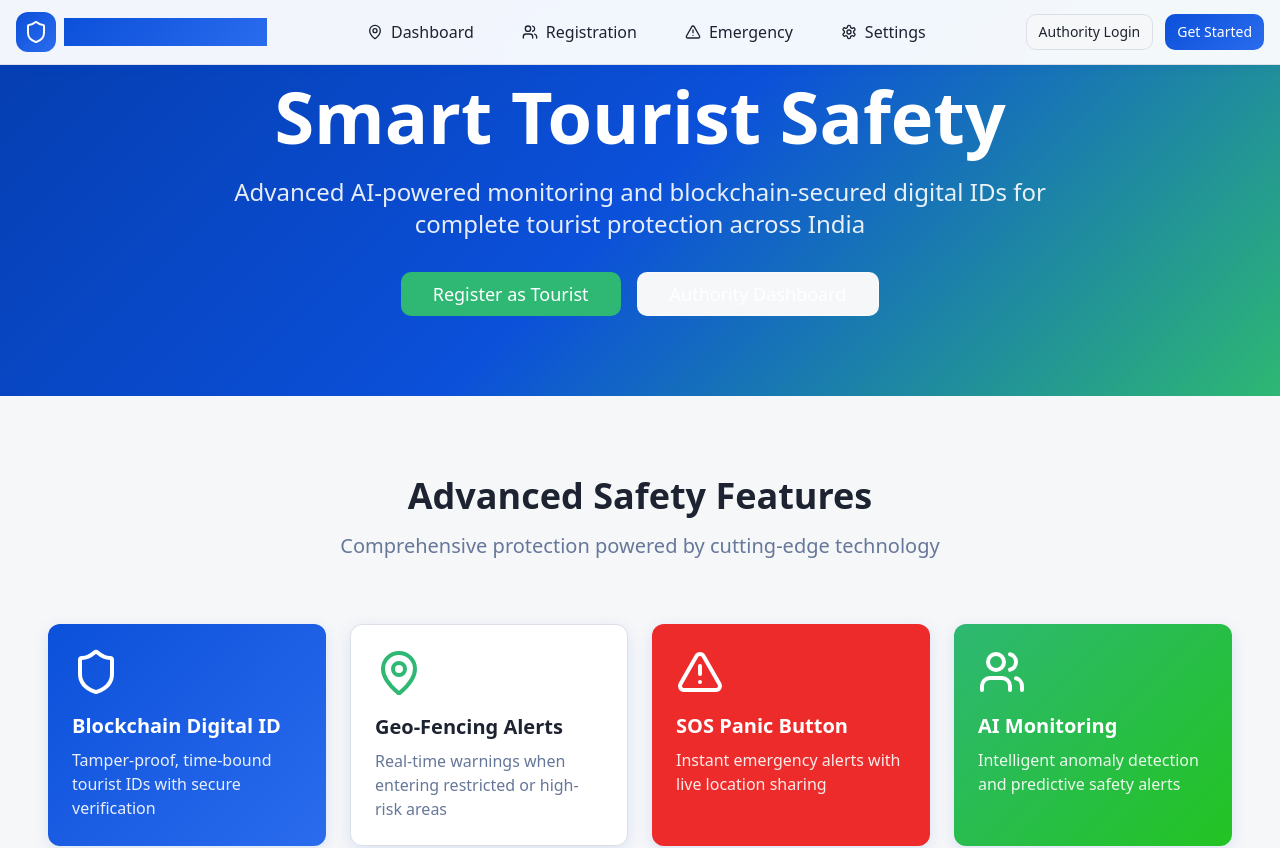
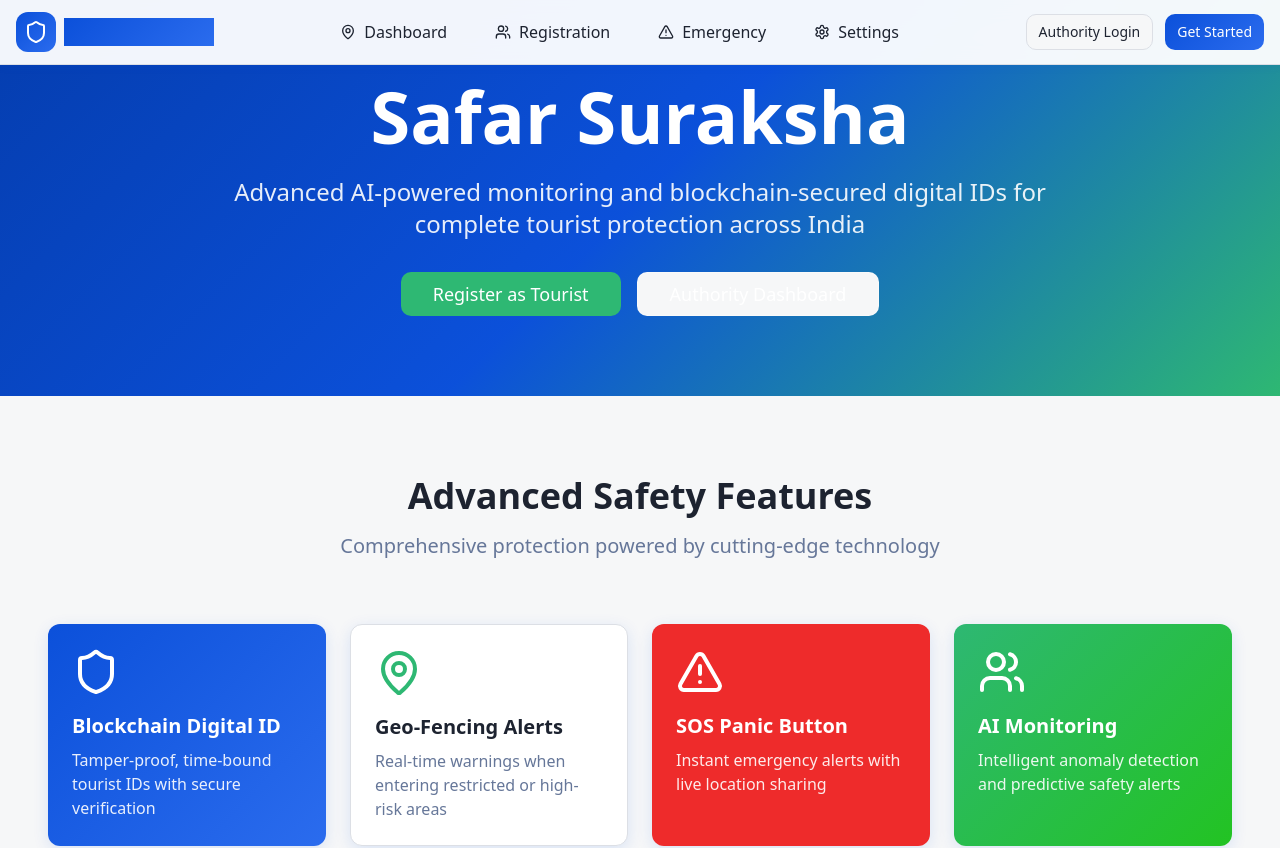
Before and after one commit to lightenexnv/Safar-Suraksha, a React (Vite) app: page / in a window 1280 px wide. Shown: the top 848 px of the page. Built offline with nearby package versions, Linux system fonts and the light colour scheme.

Commit message:
Update app name to Safar Suraksha

```diff
--- a/index.html
+++ b/index.html
@@ -3,19 +3,19 @@
   <head>
     <meta charset="UTF-8" />
     <meta name="viewport" content="width=device-width, initial-scale=1.0" />
-    <title>Smart Tourist Safety - AI-Powered Protection System</title>
+    <title>Safar Suraksha - AI-Powered Tourist Protection System</title>
     <meta name="description" content="Advanced tourist safety monitoring with blockchain digital IDs, geo-fencing alerts, SOS panic button, and AI anomaly detection across India." />
-    <meta name="keywords" content="tourist safety, India tourism, digital ID, blockchain, emergency response, geo-fencing, SOS, travel security" />
+    <meta name="keywords" content="safar suraksha, tourist safety, India tourism, digital ID, blockchain, emergency response, geo-fencing, SOS, travel security" />
     <meta name="author" content="Government of India Tourism" />
 
-    <meta property="og:title" content="Smart Tourist Safety - AI-Powered Protection System" />
+    <meta property="og:title" content="Safar Suraksha - AI-Powered Tourist Protection System" />
     <meta property="og:description" content="Comprehensive tourist protection with blockchain digital IDs, real-time monitoring, and instant emergency response across India." />
     <meta property="og:type" content="website" />
     <meta property="og:image" content="https://lovable.dev/opengraph-image-p98pqg.png" />
 
     <meta name="twitter:card" content="summary_large_image" />
     <meta name="twitter:site" content="@IndianTourism" />
-    <meta name="twitter:title" content="Smart Tourist Safety - AI-Powered Protection System" />
+    <meta name="twitter:title" content="Safar Suraksha - AI-Powered Tourist Protection System" />
     <meta name="twitter:description" content="Advanced tourist safety monitoring with blockchain digital IDs and emergency response." />
     <meta name="twitter:image" content="https://lovable.dev/opengraph-image-p98pqg.png" />
 
--- a/src/components/Hero.tsx
+++ b/src/components/Hero.tsx
@@ -10,7 +10,7 @@ const Hero = () => {
         <div className="container mx-auto text-center">
           <div className="max-w-4xl mx-auto">
             <h1 className="text-5xl md:text-7xl font-bold mb-6 animate-fade-in">
-              Smart Tourist Safety
+              Safar Suraksha
             </h1>
             <p className="text-xl md:text-2xl mb-8 opacity-90">
               Advanced AI-powered monitoring and blockchain-secured digital IDs
--- a/src/components/Navigation.tsx
+++ b/src/components/Navigation.tsx
@@ -23,7 +23,7 @@ const Navigation = () => {
               <Shield className="h-6 w-6 text-white" />
             </div>
             <span className="text-xl font-bold gradient-primary bg-clip-text text-transparent">
-              Smart Tourist Safety
+              Safar Suraksha
             </span>
           </div>
 
--- a/src/pages/Index.tsx
+++ b/src/pages/Index.tsx
@@ -19,7 +19,7 @@ const Index = () => {
       <footer className="bg-primary text-primary-foreground py-12 px-4">
         <div className="container mx-auto">
           <div className="text-center">
-            <h3 className="text-2xl font-bold mb-4">Smart Tourist Safety</h3>
+            <h3 className="text-2xl font-bold mb-4">Safar Suraksha</h3>
             <p className="text-primary-foreground/80 mb-6">
               Protecting travelers with advanced technology and blockchain security
             </p>
@@ -29,7 +29,7 @@ const Index = () => {
               <a href="#" className="hover:text-primary-foreground/80 transition-smooth">Contact Support</a>
             </div>
             <div className="mt-6 pt-6 border-t border-primary-foreground/20 text-primary-foreground/60 text-xs">
-              © 2025 Smart Tourist Safety System. Powered by Government of India.
+              © 2025 Safar Suraksha System. Powered by Government of India.
             </div>
           </div>
         </div>
```
